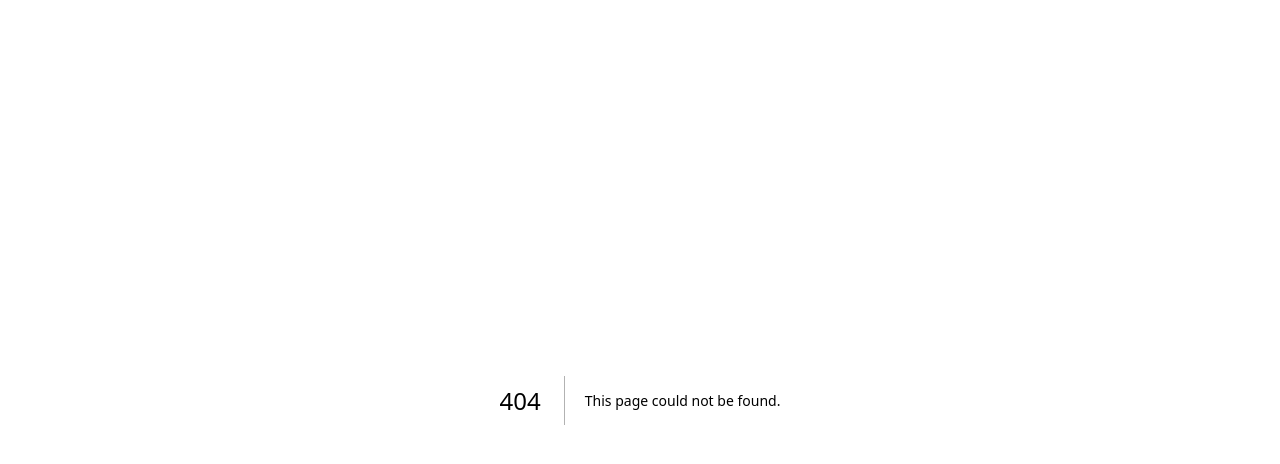
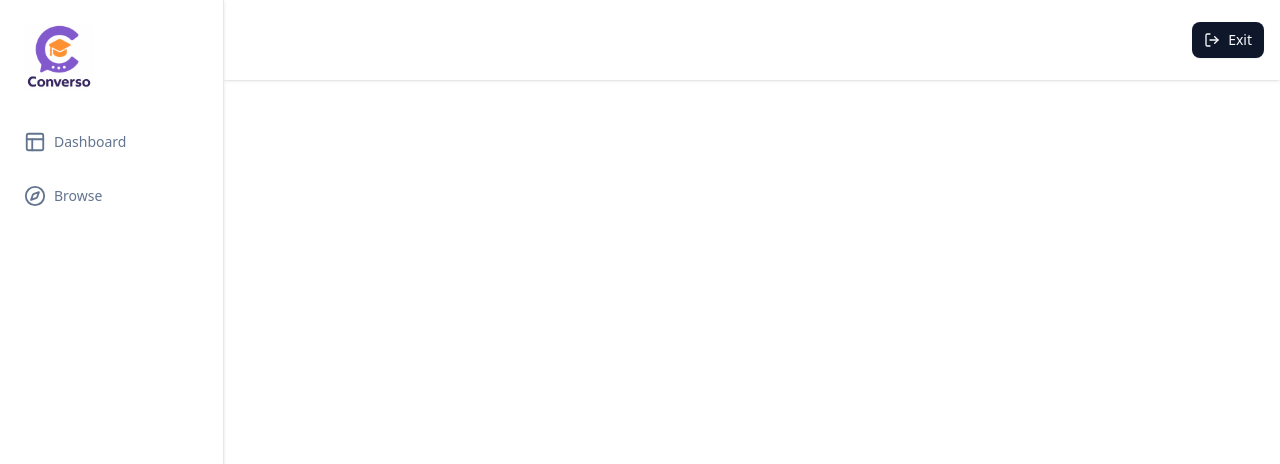
Before and after one commit to binshadhbu/lms-platform-prisma-next--clerk-uploadthing, a Next.js app: page /teacher/courses in a window 1280 px wide. Before the commit this address had no page. Shown: the top 464 px of the page. Built offline with nearby package versions, Linux system fonts and the light colour scheme.

Commit message:
setup teacher mode and student mode

```diff
--- /dev/null
+++ b/app/(dashboard)/(routes)/teacher/courses/page.tsx
@@ -0,0 +1,11 @@
+import React from 'react'
+
+const page = () => {
+  return (
+    <div>
+      courses
+    </div>
+  )
+}
+
+export default page
--- a/app/(dashboard)/_components/Navbar.tsx
+++ b/app/(dashboard)/_components/Navbar.tsx
@@ -1,10 +1,12 @@
 import React from 'react'
 import MobileSidebar from './MobileSidebar'
+import NavbarRoutes from '@/components/NavbarRoutes'
 
 const Navbar = () => {
   return (
     <div className='p-4 border-bottom h-full flex items-center bg-white shadow-sm'>
       <MobileSidebar/>
+      <NavbarRoutes/>
     </div>
   )
 }
--- /dev/null
+++ b/components/NavbarRoutes.tsx
@@ -0,0 +1,37 @@
+"use client";
+import { UserButton } from '@clerk/nextjs';
+import { usePathname,} from 'next/navigation';
+import React from 'react'
+import { Button } from './ui/button';
+import { LogOut } from 'lucide-react';
+import Link from 'next/link';
+
+const NavbarRoutes = () => {
+    const pathname = usePathname();
+
+    const isTeacherPage = pathname?.startsWith("/teacher");
+    const isPlayerPage = pathname?.includes("/chapter");
+
+    return (
+        <div className='flex gap-x-2 ml-auto '>
+            {isTeacherPage || isPlayerPage ? (
+                <Link href={'/'}>
+                    <Button>
+                        <LogOut className='h-4 w-4 mr--2' />
+                        Exit
+                    </Button>
+                </Link>
+            ) : (
+                <Link href={'/teacher/courses'}>
+                    <Button size="sm" variant="ghost">
+                        Teacher mode
+                    </Button>
+                </Link>
+            )}
+            <UserButton afterSignOutUrl='/' />
+
+        </div>
+    )
+}
+
+export default NavbarRoutes
--- /dev/null
+++ b/components/ui/button.tsx
@@ -0,0 +1,59 @@
+import * as React from "react"
+import { Slot } from "@radix-ui/react-slot"
+import { cva, type VariantProps } from "class-variance-authority"
+
+import { cn } from "@/lib/utils"
+
+const buttonVariants = cva(
+  "inline-flex items-center justify-center gap-2 whitespace-nowrap rounded-md text-sm font-medium transition-all disabled:pointer-events-none disabled:opacity-50 [&_svg]:pointer-events-none [&_svg:not([class*='size-'])]:size-4 shrink-0 [&_svg]:shrink-0 outline-none focus-visible:border-ring focus-visible:ring-ring/50 focus-visible:ring-[3px] aria-invalid:ring-destructive/20 dark:aria-invalid:ring-destructive/40 aria-invalid:border-destructive",
+  {
+    variants: {
+      variant: {
+        default:
+          "bg-primary text-primary-foreground shadow-xs hover:bg-primary/90",
+        destructive:
+          "bg-destructive text-white shadow-xs hover:bg-destructive/90 focus-visible:ring-destructive/20 dark:focus-visible:ring-destructive/40 dark:bg-destructive/60",
+        outline:
+          "border bg-background shadow-xs hover:bg-accent hover:text-accent-foreground dark:bg-input/30 dark:border-input dark:hover:bg-input/50",
+        secondary:
+          "bg-secondary text-secondary-foreground shadow-xs hover:bg-secondary/80",
+        ghost:
+          "hover:bg-accent hover:text-accent-foreground dark:hover:bg-accent/50",
+        link: "text-primary underline-offset-4 hover:underline",
+      },
+      size: {
+        default: "h-9 px-4 py-2 has-[>svg]:px-3",
+        sm: "h-8 rounded-md gap-1.5 px-3 has-[>svg]:px-2.5",
+        lg: "h-10 rounded-md px-6 has-[>svg]:px-4",
+        icon: "size-9",
+      },
+    },
+    defaultVariants: {
+      variant: "default",
+      size: "default",
+    },
+  }
+)
+
+function Button({
+  className,
+  variant,
+  size,
+  asChild = false,
+  ...props
+}: React.ComponentProps<"button"> &
+  VariantProps<typeof buttonVariants> & {
+    asChild?: boolean
+  }) {
+  const Comp = asChild ? Slot : "button"
+
+  return (
+    <Comp
+      data-slot="button"
+      className={cn(buttonVariants({ variant, size, className }))}
+      {...props}
+    />
+  )
+}
+
+export { Button, buttonVariants }
--- a/package.json
+++ b/package.json
@@ -11,6 +11,7 @@
   "dependencies": {
     "@clerk/nextjs": "^6.22.0",
     "@radix-ui/react-dialog": "^1.1.14",
+    "@radix-ui/react-slot": "^1.2.3",
     "class-variance-authority": "^0.7.1",
     "clsx": "^2.1.1",
     "lucide-react": "^0.522.0",
```
Also changed, not shown: 1 other file (tests, documents, lock files or other folders).
